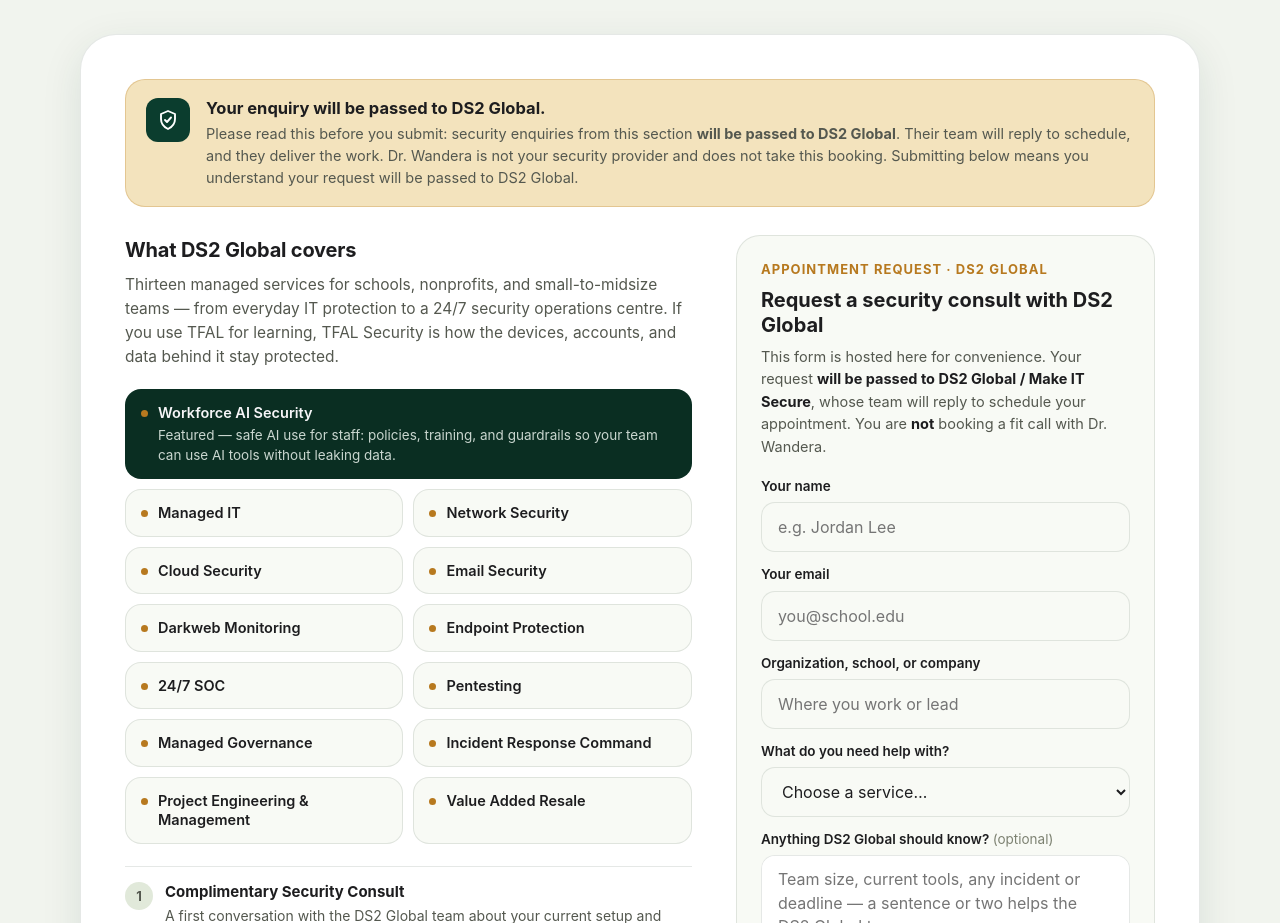
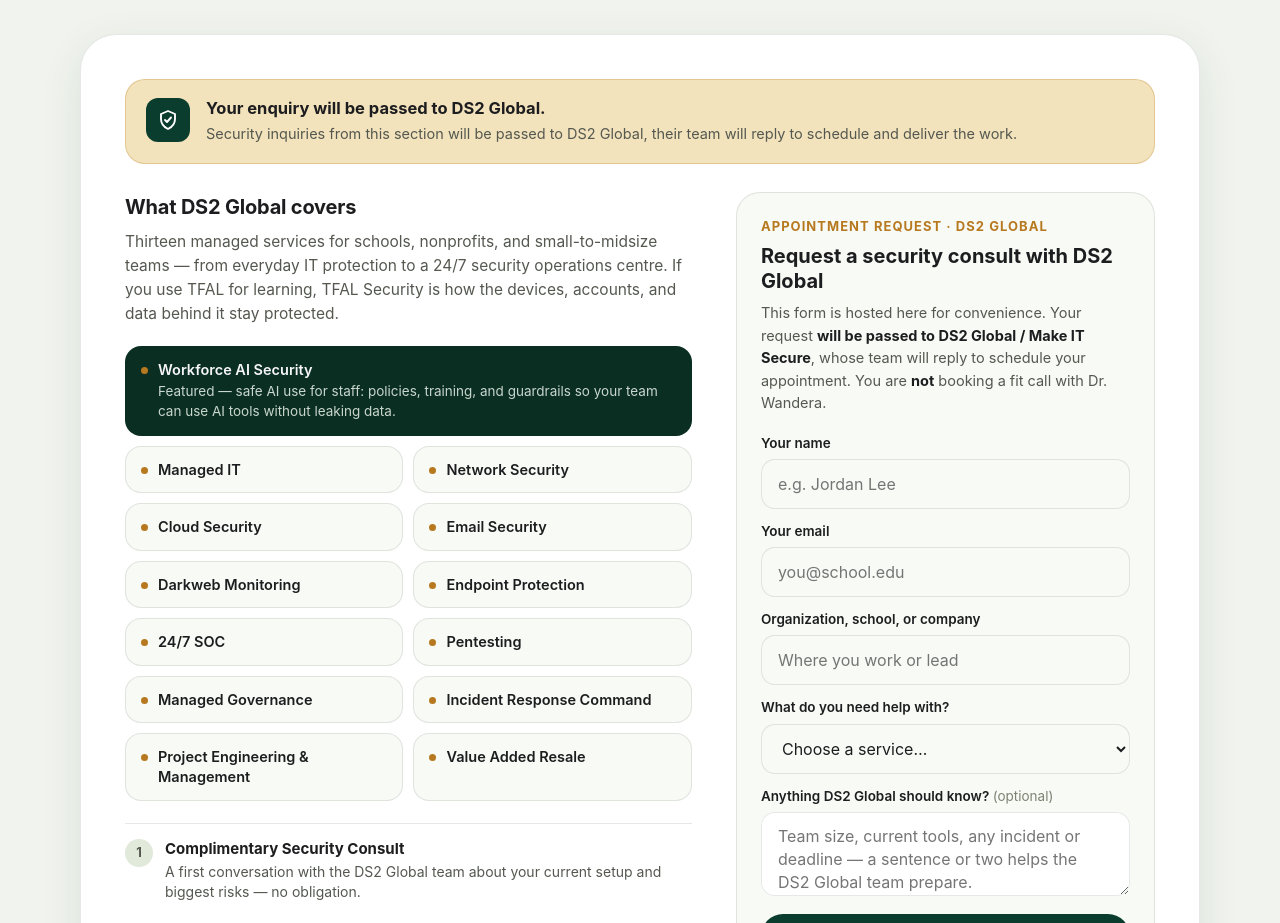
Before and after one commit to swandera-tfa/my-first-website, a plain HTML site: page index.html in a window 1280 px wide. Shown: the part 5980-6903 px from the top of the page. Drawn offline with Linux system fonts and the light colour scheme.

Commit message:
TFAL Security: trim banner note

```diff
--- a/index.html
+++ b/index.html
@@ -541,7 +541,7 @@
           <span class="shield-ico" aria-hidden="true"><svg viewBox="0 0 24 24" fill="none" stroke="currentColor" stroke-width="1.9" stroke-linecap="round" stroke-linejoin="round"><path d="M12 3l7 3v5c0 5-3.2 8.2-7 10-3.8-1.8-7-5-7-10V6z"/><path d="M9 12l2 2 4-4.5"/></svg></span>
           <div>
             <h3>Your enquiry will be passed to DS2 Global.</h3>
-            <p>Please read this before you submit: security enquiries from this section <b>will be passed to DS2 Global</b>. Their team will reply to schedule, and they deliver the work. Dr. Wandera is not your security provider and does not take this booking. Submitting below means you understand your request will be passed to DS2 Global.</p>
+            <p>Security inquiries from this section will be passed to DS2 Global, their team will reply to schedule and deliver the work.</p>
           </div>
         </div>
 
```
